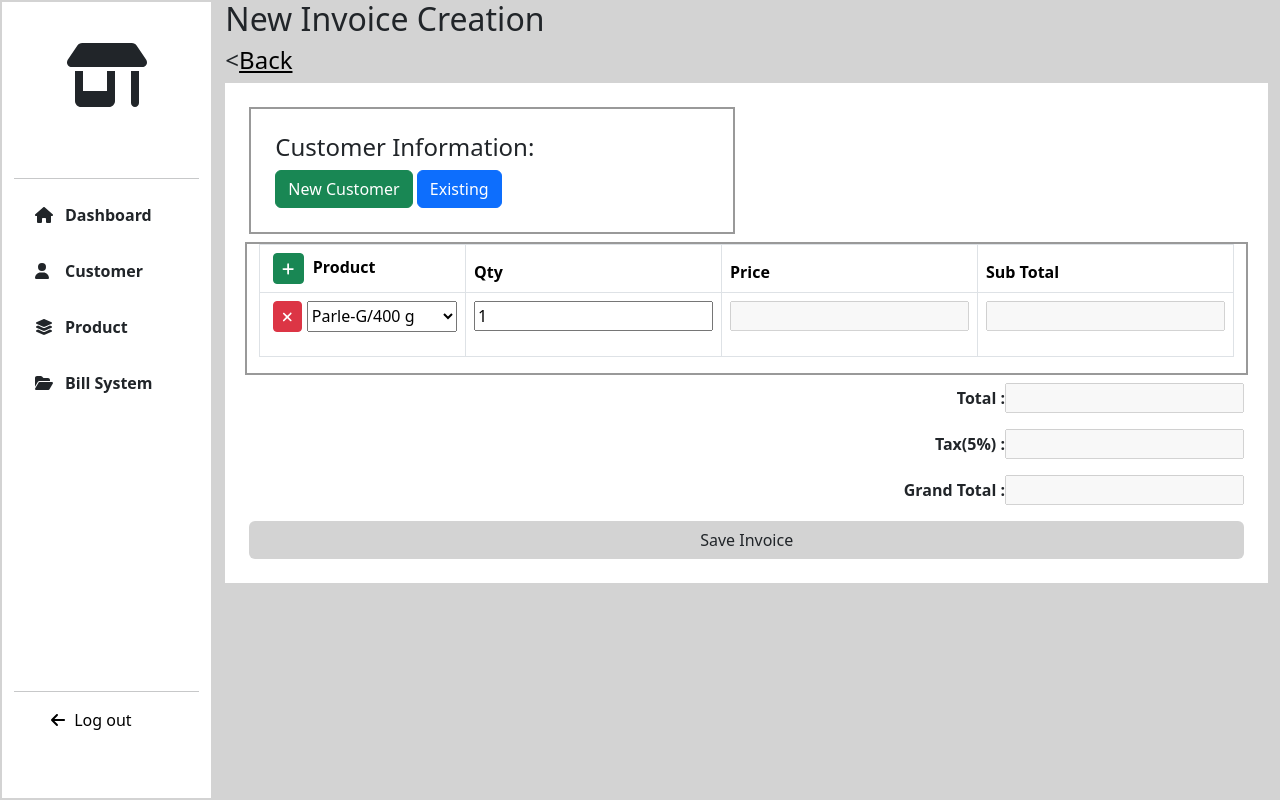
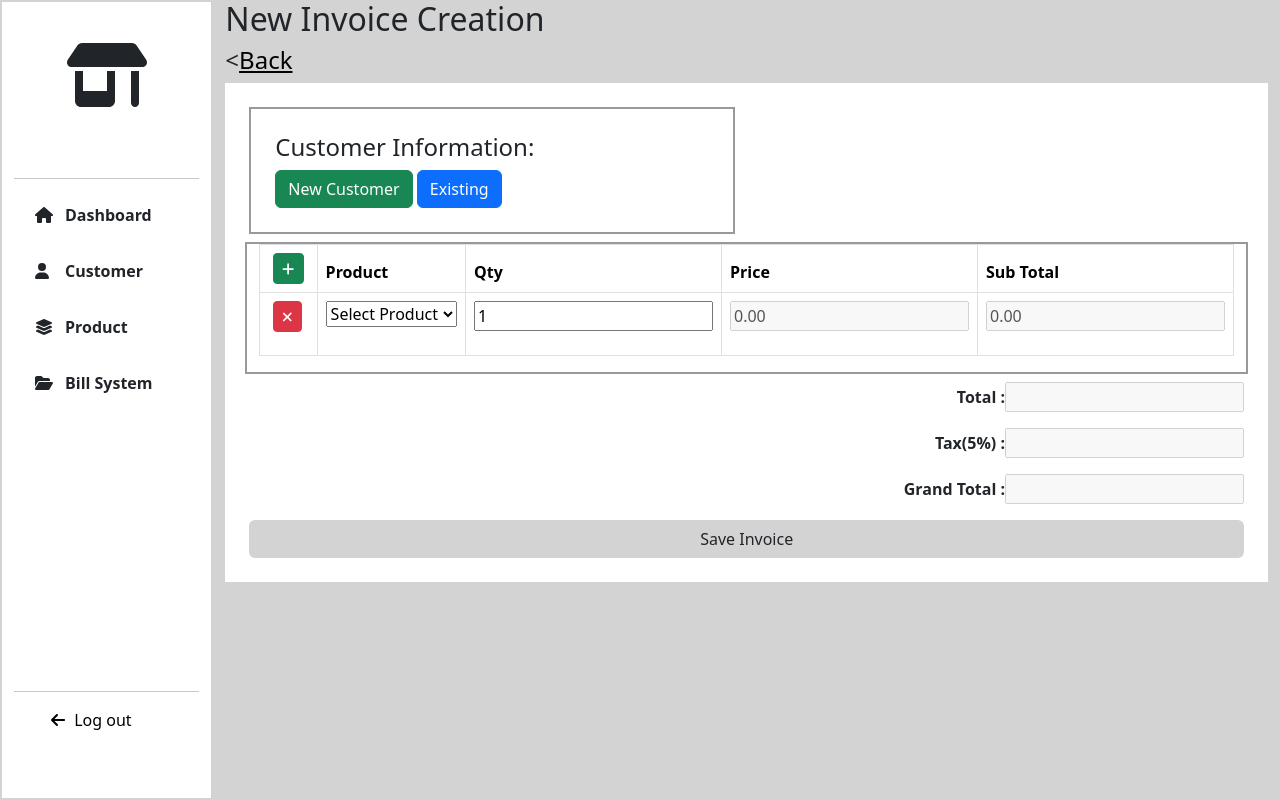
Before and after one commit to asnafathima1204/Billing_App, a Django app: page /BILLING/create_invoice/ in a window 1280 px wide. Run offline with Django 5.2, Linux system fonts and the light colour scheme; data comes from the database, SQL or seed files in the repository; both versions use the stored data as it was after the commit.

Commit message:
add invoice update

```diff
--- a/BILLING/views.py
+++ b/BILLING/views.py
@@ -18,7 +18,8 @@ def create_invoice(request):
 
 
     if request.method == "POST":
-        pass
+       product = request.POST.getlist("products[]")
+       print(product)
     return render(request,"create_invoice.html",locals())
 
 def invoice_product(request):
--- a/Templates/create_invoice.html
+++ b/Templates/create_invoice.html
@@ -12,7 +12,6 @@
         <h4 class="back"><<a href="{% url 'invoices' %}">Back</a></h4>
         <div class="bg-white new-invoice">
             <div class="form-div p-4">
-                <!-- <form action=""> -->
                     <div class="row">
                         <div class="col-lg-6">
                                 <div class="customer-details p-4">
@@ -71,7 +70,8 @@
                                     <table class="table table-bordered" id="table">
                                         <thead>
                                             <tr>
-                                            <th><button  style="margin: 0px 5px;" class="btn btn-success btn-sm" onclick="add_product()"><i class="fa-solid fa-plus"></i></button> Product</th>
+                                                <th><button  style="margin: 0px 5px;" class="btn btn-success btn-sm" onclick="addProduct()"><i class="fa-solid fa-plus"></i></button></th>
+                                                <th>Product</th>
                                                 <th>Qty</th>
                                                 <th>Price</th>
                                                 <th>Sub Total</th>
@@ -80,39 +80,36 @@
                                         <tbody id="product-items">
                                                 <tr id="product-item" class="product_item">
                                                     <td>
+                                                         <button style="margin: 0px 5px;" class="btn btn-danger btn-sm" onclick="removeProduct(this)"><i class="fa-solid fa-xmark"></i></button>
+                                                    </td>
+                                                    <form action="{% url 'create_invoice' %}" method="post">
+                                                        {% csrf_token %}
+                                                    <td>
                                                             <div class="mb-3 d-flex">
-                                                            <button type="button"  style="margin: 0px 5px;" class="btn btn-danger btn-sm"><i class="fa-solid fa-xmark"></i></button>
-                                                            <select name="product" id="product" class="w-100 product" onchange="updatePrice(this)">
+                                                                <select name="products[]" id="product" class="w-100 product" onchange="updatePrice(this)">
+                                                                    <option value="" selected disabled>Select Product</option> <!-- Default Option -->
                                                                     {% for product in products %}
-                                                                <option value="{{ product.name }}" data-price="{{ product.price }}" data-target="#product-details-{{ product.id }}">{{ product.name }}/{{ product.description }}</option>
+                                                                    <option value="{{ product.id }}" data-price="{{ product.price }}" data-target="#product-details-{{ product.id }}">{{ product.name }}/{{ product.description }}</option>
                                                                     {% endfor %}
                                                                 </select>
-                                                            <!-- <template id="product-options-template">
-                                                                <select name="product" id="product" class="w-100" onchange="updatePrice()">
-                                                                    {% for product in products %}
-                                                                    <option value="{{ product.name }}" data-price="{{ product.price }}">{{ product.name }}/{{ product.description}}</option>
-                                                                    {% endfor %}
-                                                                </select>
-                                                            </template> -->
 
                                                             </div>
                                                         </td>
                                                         <td>
                                                             <div class="mb-3">
-                                                            <input type="number" name="qty" class="qty" value="1" required>
+                                                                <input type="number" name="qty" class="qty" value="1" min="1" onchange="updatePrice(this)" required>
                                                             </div>
                                                         </td>
                                                         <td>
                                                             <div class="mb-3">
-                                                            <input type="number"  name="price" class="price" id="price"  disabled>
+                                                                <input type="number"  name="price" class="price" id="price" value="0.00"  disabled>
                                                             </div>
                                                         </td>
                                                         <td>
                                                             <div class="mb-3">
-                                                            <input type="number" name="sub_total" class="sub_total" disabled>
+                                                                <input type="number" name="sub_total" class="sub_total" value="0.00" disabled>
                                                             </div>
                                                         </td>
-
                                                 </tr>
                                         </tbody>
                                     </table>
@@ -131,41 +128,14 @@
                         <div class="submit-btn">
                             <button type="submit" class="btn-product btn w-100">Save Invoice</button>
                         </div>
+                    </form>
             </div>
         </div>
     </div>
 </div>
 {% endblock %}
 {% block script %}
-<script>
 
-function updatePrice(el) {
-    const item = el.closest('.product_item'); // Find the closest product item row
-    const product = item.querySelector('.product'); // Get the product select element
-    const selectedOption = product.options[product.selectedIndex]; // Get the selected option
-    const price = parseFloat(selectedOption.dataset.price || 0); // Get the price from data-price attribute
-    console.log(price)
-    // Find the price input field and update its value
-    const priceInput = item.querySelector(".price");
-
-    priceInput.value = price.toFixed(2); // Set the price input value
-}
-
-
-function add_product(){
-    const productItems = document.getElementById("product-items");
-    const productItem = document.getElementById("product-item");
-    const clone = productItem.cloneNode(true);
-
-    // Reset values in the cloned row
-    clone.querySelector(".product").selectedIndex = 0;
-    clone.querySelector(".qty").value = 1;
-    clone.querySelector(".price").value = "0.00";
-    clone.querySelector(".sub_total").value = "0.00";
-    productItems.appendChild(clone);
-}
-
-</script>
 
 <script src="{% static '/JS/invoice.js' %}"></script>
 {% endblock %}
--- a/static/JS/invoice.js
+++ b/static/JS/invoice.js
@@ -9,20 +9,80 @@ function new_customer(){
     document.getElementById("existing-customer-div").style.display = "none";
 }
 
-// function add_tr(){
-//     const table=document.getElementById("table").getElementsByTagName("tbody")[0];
 
-//     const newRow=table.insertRow();
-//     const cell1=newRow.insertCell(0);
-//     const cell2=newRow.insertCell(1);
-//     const cell3=newRow.insertCell(2);
-//     const cell4=newRow.insertCell(3);
 
-//     const selectTemplate = document.getElementById("product-options-template").content.cloneNode(true);
-//     const selectHTML = selectTemplate.querySelector("select").outerHTML;
 
-//     cell1.innerHTML=`<div class="mb-3 d-flex"><button type="button"  style="margin: 0px 5px;" class="btn btn-danger btn-sm"><i class="fa-solid fa-xmark"></i></button>${selectHTML}</div>`
-//     cell2.innerHTML='<div class="mb-3"><input type="number" id="qty" name="qty" required></div>'
-//     cell3.innerHTML='<div class="mb-3"><input type="number" id="price" name="price" disabled></div>'
-//     cell4.innerHTML='<div class="mb-3"><input type="number" id="sub_total" name="sub_total" disabled></div>'
-// }
+function updatePrice(el) {
+    const item = el.closest('.product_item'); // Find the closest product item row
+    const product = item.querySelector('.product'); // Get the product select element
+    const selectedOption = product.options[product.selectedIndex]; // Get the selected option
+    const price = parseFloat(selectedOption.dataset.price || 0); // Get the price from data-price attribute
+    console.log(price)
+    // Find the price input field and update its value
+    const priceInput = item.querySelector(".price");
+    priceInput.value = price.toFixed(2); // Set the price input value
+
+    const qty = parseFloat(item.querySelector(".qty").value || 1);
+    const subTotalInput = item.querySelector(".sub_total");
+    subTotalInput.value = (price * qty).toFixed(2);
+
+    calculateTotal();
+}
+
+
+function addProduct(){
+    const productItems = document.getElementById("product-items");
+    const productItem = document.getElementById("product-item");
+    const clone = productItem.cloneNode(true);
+
+    // Reset values in the cloned row
+    clone.querySelector(".product").selectedIndex = 0;
+    clone.querySelector(".qty").value = 1;
+    clone.querySelector(".price").value = "0.00";
+    clone.querySelector(".sub_total").value = "0.00";
+    productItems.appendChild(clone);
+
+    // Attach event listeners to the cloned elements
+    clone.querySelector(".product").addEventListener("change", function() {
+        updatePrice(this);
+    });
+
+    clone.querySelector(".qty").addEventListener("input", function() {
+        updatePrice(this.closest('.product_item').querySelector('.product'));
+    });
+
+    const removeButton = clone.querySelector(".btn-danger");
+    removeButton.setAttribute("onclick","removeProduct(this)");
+}
+
+function calculateTotal(){
+    const subTotals = document.querySelectorAll(".sub_total");
+    let total = 0;
+
+    subTotals.forEach(subTotals => {
+        total += parseFloat(subTotals.value || 0);
+    });
+
+    const tax = total * 0.05;
+    const grand_total = total + tax;
+
+
+    document.getElementById("total").value = total.toFixed(2);
+    document.getElementById("tax").value = tax.toFixed(2);
+    document.getElementById("grand_total").value = grand_total.toFixed(2);
+
+}
+
+
+function removeProduct(el){
+    const item = el.closest(".product_item");
+    const productItems = document.getElementById("product-items");
+
+    if (productItems.children.length > 1){
+        item.remove();
+        calculateTotal();
+    }else{
+        alert("At least one product must be present.");
+    }
+
+}
```
Also changed, not shown: db.sqlite3. Lines whose indentation alone changed are shown as unchanged.
